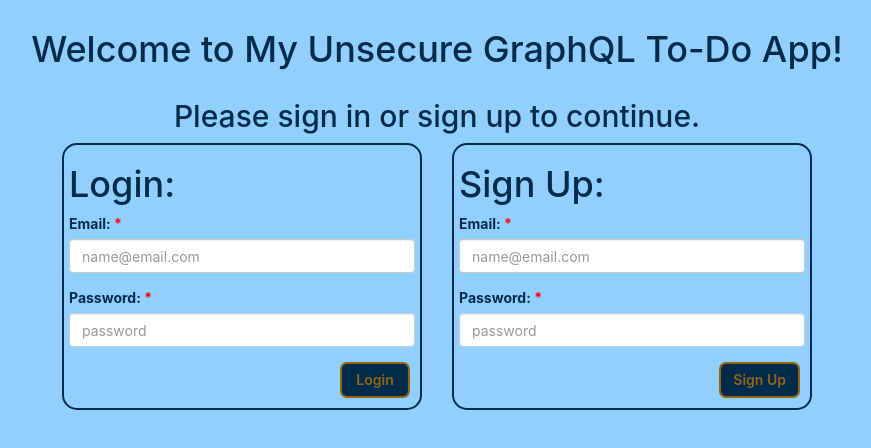
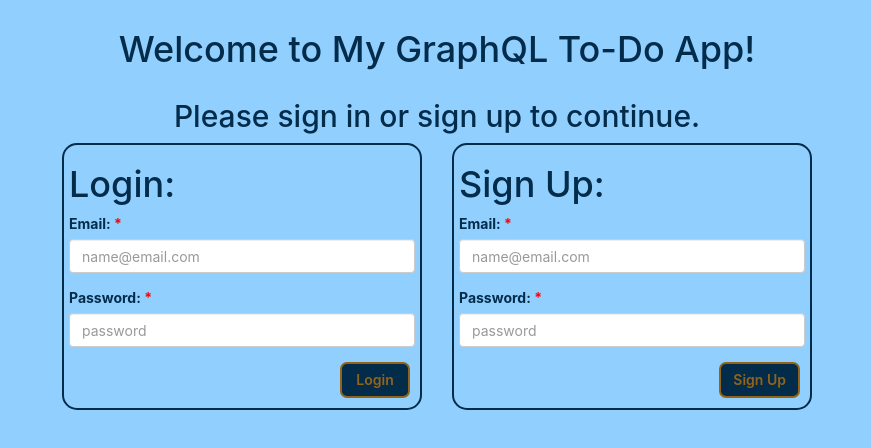
Before and after one commit to LauraCole1900/graphQLToDo, a React (Create React App) app in the folder client/: page / in a window 1280 px wide. Shown: the top 448 px of the page, without its empty margins (203-1074 px from the left). Built offline with nearby package versions, Linux system fonts and the light colour scheme.

Commit message:
took 'unsecure' off of landing page

```diff
--- a/client/src/pages/lander.js
+++ b/client/src/pages/lander.js
@@ -26,7 +26,7 @@ const LandingPage = () => {
       <Container>
         <Row>
           <Col sm={12} className="center">
-            <h1>Welcome to My Unsecure GraphQL To-Do App!</h1>
+            <h1>Welcome to My GraphQL To-Do App!</h1>
           </Col>
         </Row>
         <Row>
```
